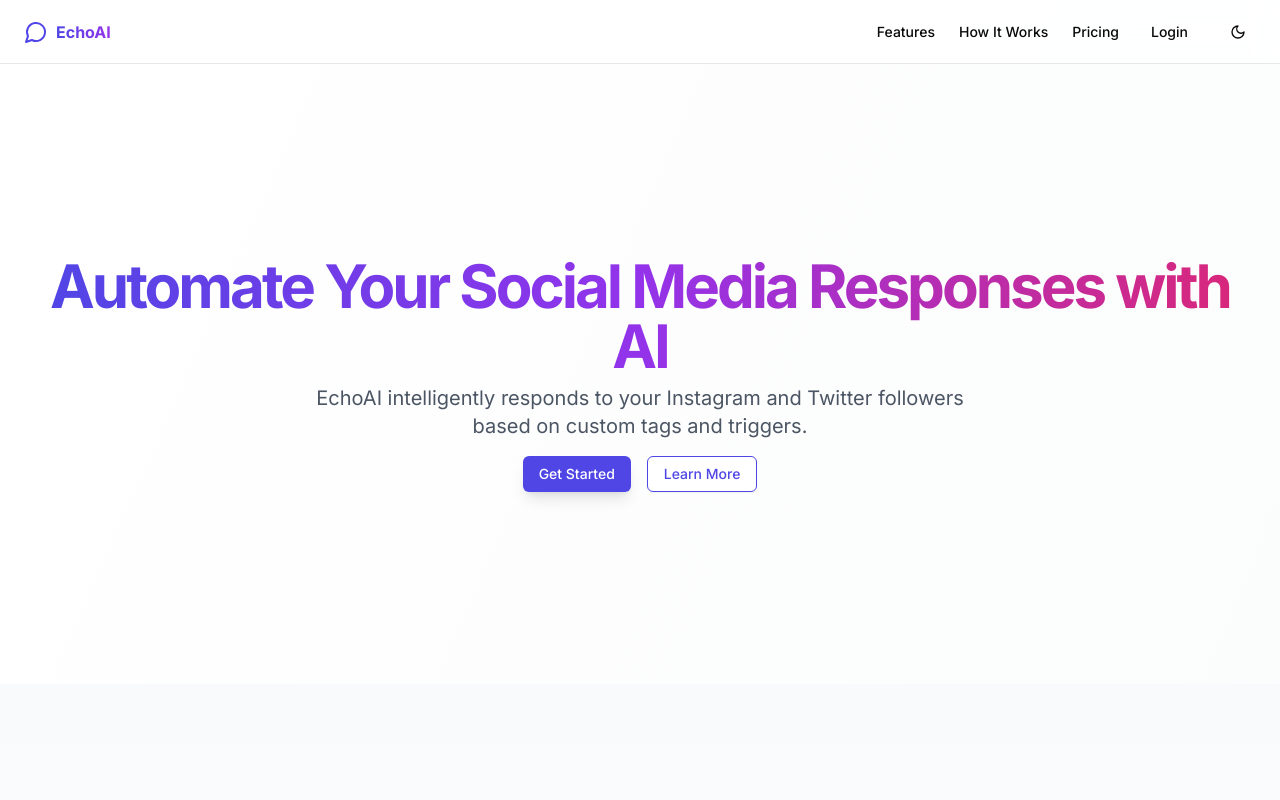
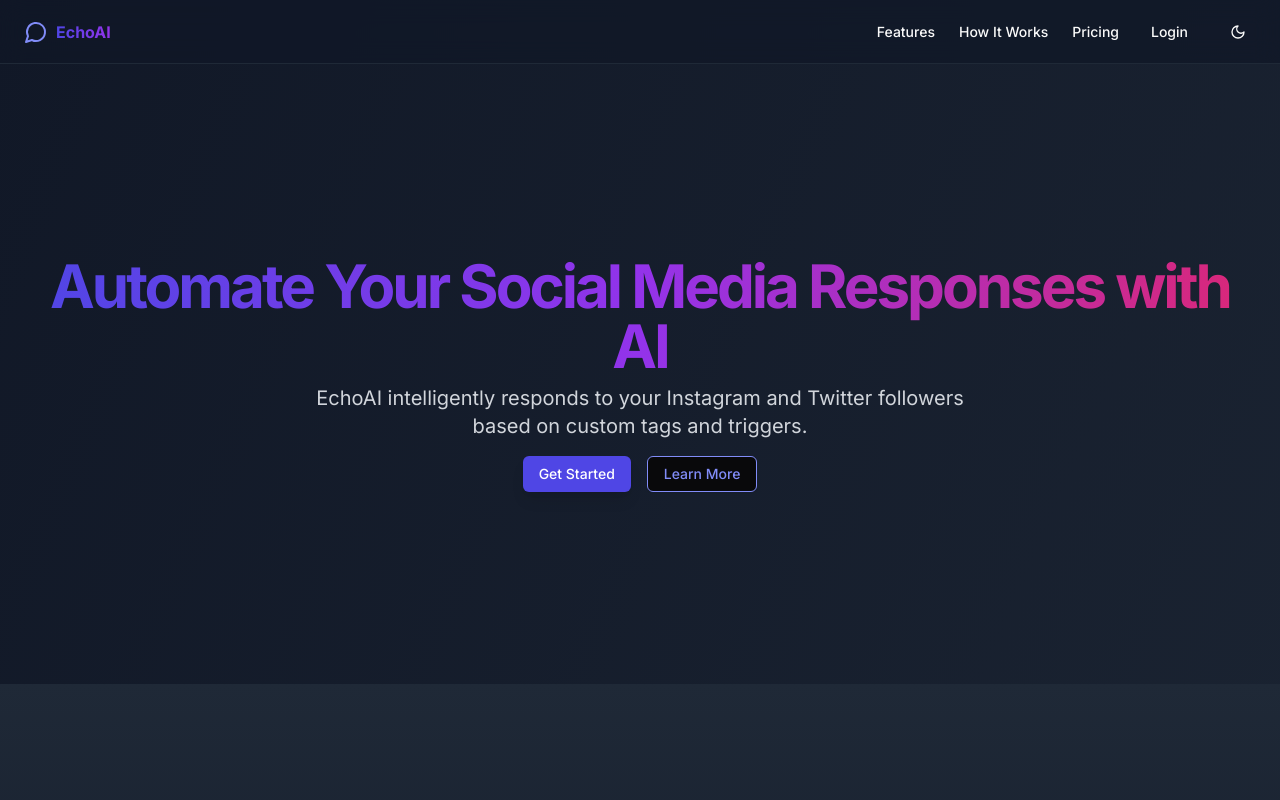
Before and after one commit to rahul-MyGit/message-ai, a Next.js app: page / in a window 1280 px wide. Shown: the top 800 px of the page. Built offline with nearby package versions, Linux system fonts and the light colour scheme; no server answers.

Commit message:
feat: Themes

```diff
--- a/src/app/globals.css
+++ b/src/app/globals.css
@@ -91,10 +91,6 @@
   }
 }
 
-.backdrop--blur__safari {
-  -webkit-backdrop-filter: blur(5px);
-}
-
 /* Firefox */
 * {
   scrollbar-width: thin; /* none | auto  */
--- a/src/app/layout.tsx
+++ b/src/app/layout.tsx
@@ -2,6 +2,7 @@ import type { Metadata } from "next";
 import { Inter } from "next/font/google";
 import "./globals.css";
 import { Toaster } from "@/components/ui/sonner";
+import { ThemeProvider } from "@/providers/ThemeProvider";
 
 const inter = Inter({ subsets: ["latin"] });
 
@@ -17,9 +18,11 @@ export default function RootLayout({
 }>) {
   return (
     <html lang="en">
-      <body className={inter.className}>
+      <body suppressHydrationWarning className={inter.className}>
+        <ThemeProvider attribute="class" defaultTheme="dark" disableTransitionOnChange>
         {children}
         <Toaster />
+        </ThemeProvider>
       </body>
     </html>
 
--- a/src/components/global/Navbar/CreateAutomation.tsx
+++ b/src/components/global/Navbar/CreateAutomation.tsx
@@ -1,14 +1,18 @@
 import { Button } from '@/components/ui/button'
 import React from 'react'
 import Icons from "@/components/global/sidebar/icons/index"
+import Loader from '../loader/loader'
 
 const {AutomationDuoToneWhite} = Icons()
 
 const CreateAutomation = () => {
+    //TODO: create automation in DB later
   return (
     <Button className='lg:px-10 py-6 bg-gradient-to-br hover:opacity-80 text-white rounded-full from-[#3352CC] front-medium to-[#1C2D70]'>
+        <Loader state={false}>
         <AutomationDuoToneWhite />
         <p className='lg:inline hidden'>Create an Automation</p>
+        </Loader>
     </Button>
   )
 }
--- /dev/null
+++ b/src/components/global/Navbar/Notification.tsx
@@ -0,0 +1,13 @@
+import { Button } from '@/components/ui/button'
+import { Bell } from 'lucide-react'
+import React from 'react'
+
+const Notification = () => {
+  return (
+    <Button className='bg-white rounded-full py-6'>
+        <Bell color='#3353CC' fill='#3352CC'/>
+    </Button>
+  )
+}
+
+export default Notification
--- a/src/components/global/Navbar/index.tsx
+++ b/src/components/global/Navbar/index.tsx
@@ -15,6 +15,7 @@ import Icons from "../sidebar/icons/index"
 import Search from './Search'
 import CreateAutomation from './CreateAutomation'
 import MainCrumb from './MainCrumb'
+import Notification from './Notification'
 
 const { HelpDuoToneWhite } = Icons()
 
@@ -63,6 +64,7 @@ const Navbar = ({ slug }: NavbarProps) => {
                     </span>
                     <Search />
                     <CreateAutomation />
+                    <Notification />
                 </div>
                 <MainCrumb page={page === slug ? 'Home' : page} slug={slug} />
             </div>
--- /dev/null
+++ b/src/providers/ThemeProvider.tsx
@@ -0,0 +1,11 @@
+'use client'
+
+import * as React from 'react'
+import { ThemeProvider as NextThemesProvider } from 'next-themes'
+
+export function ThemeProvider({
+  children,
+  ...props
+}: React.ComponentProps<typeof NextThemesProvider>) {
+  return <NextThemesProvider {...props}>{children}</NextThemesProvider>
+}
```
